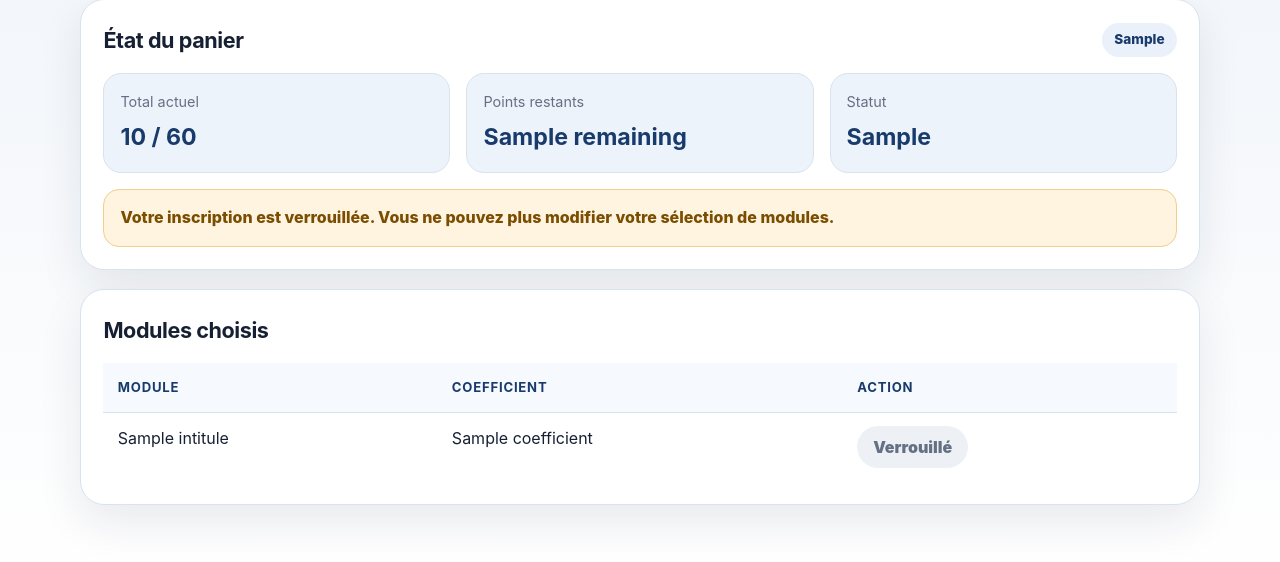
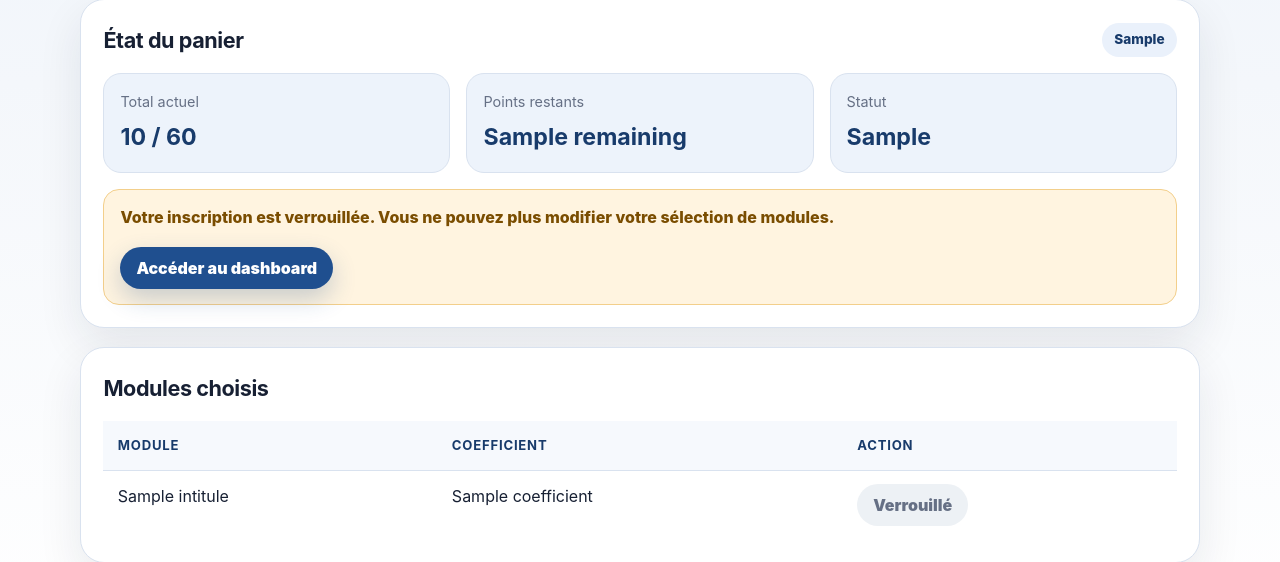
Before and after one commit to BahrouniAyoub/uninotes_erp, a Django app: template templates/academics/basket.html in a window 1280 px wide. Shown: the part 262-824 px from the top of the page. Before the commit the page ends 786 px from the top, so only its background shows below. Run offline with Django 5.2, Linux system fonts and the light colour scheme; the template is opened without the code that fills it: most values are stand-ins (such as "Sample title", 1, 10 or a date in 2020).

Commit message:
Link locked basket to dashboard

```diff
--- a/templates/academics/basket.html
+++ b/templates/academics/basket.html
@@ -1,4 +1,4 @@
-{% extends "base.html" %}
+{% extends 'base.html' %}
 
 {% block content %}
   <div class="page-header">
@@ -28,10 +28,12 @@
       </div>
     </div>
 
-    {% if inscription.statut == "verrouillee" %}
-        <p class="locked-message">
-            Votre inscription est verrouillée. Vous ne pouvez plus modifier votre sélection de modules.
-        </p>
+    {% if inscription.statut == 'verrouillee' %}
+      <div class="locked-message">
+        <p>Votre inscription est verrouillée. Vous ne pouvez plus modifier votre sélection de modules.</p>
+
+        <a class="btn btn-primary" href="{% url 'student_dashboard' %}">Accéder au dashboard</a>
+      </div>
     {% endif %}
   </section>
 
@@ -56,7 +58,7 @@
                 <td>{{ choix.module.intitule }}</td>
                 <td>{{ choix.module.coefficient }}</td>
                 <td>
-                        {% if inscription.statut == "ouverte" %}
+                  {% if inscription.statut == 'ouverte' %}
                     <form method="post" action="{% url 'remove_module' choix.id %}" class="inline-form">
                       {% csrf_token %}
                       <button class="btn btn-danger" type="submit">Retirer</button>
@@ -75,7 +77,7 @@
     {% endif %}
   </section>
 
-{% if inscription.statut == "ouverte" %}
+  {% if inscription.statut == 'ouverte' %}
     <section class="card section-card">
       <div class="section-title">
         <h2>Suggestions</h2>
@@ -120,7 +122,7 @@
                   <td>{{ module.description }}</td>
                   <td>
                     {% for categorie in module.categories.all %}
-                            {{ categorie.nom }}: {{ categorie.poids }}%<br>
+                      {{ categorie.nom }}: {{ categorie.poids }}%<br />
                     {% endfor %}
                   </td>
                   <td>
```
Lines whose indentation alone changed are shown as unchanged.
